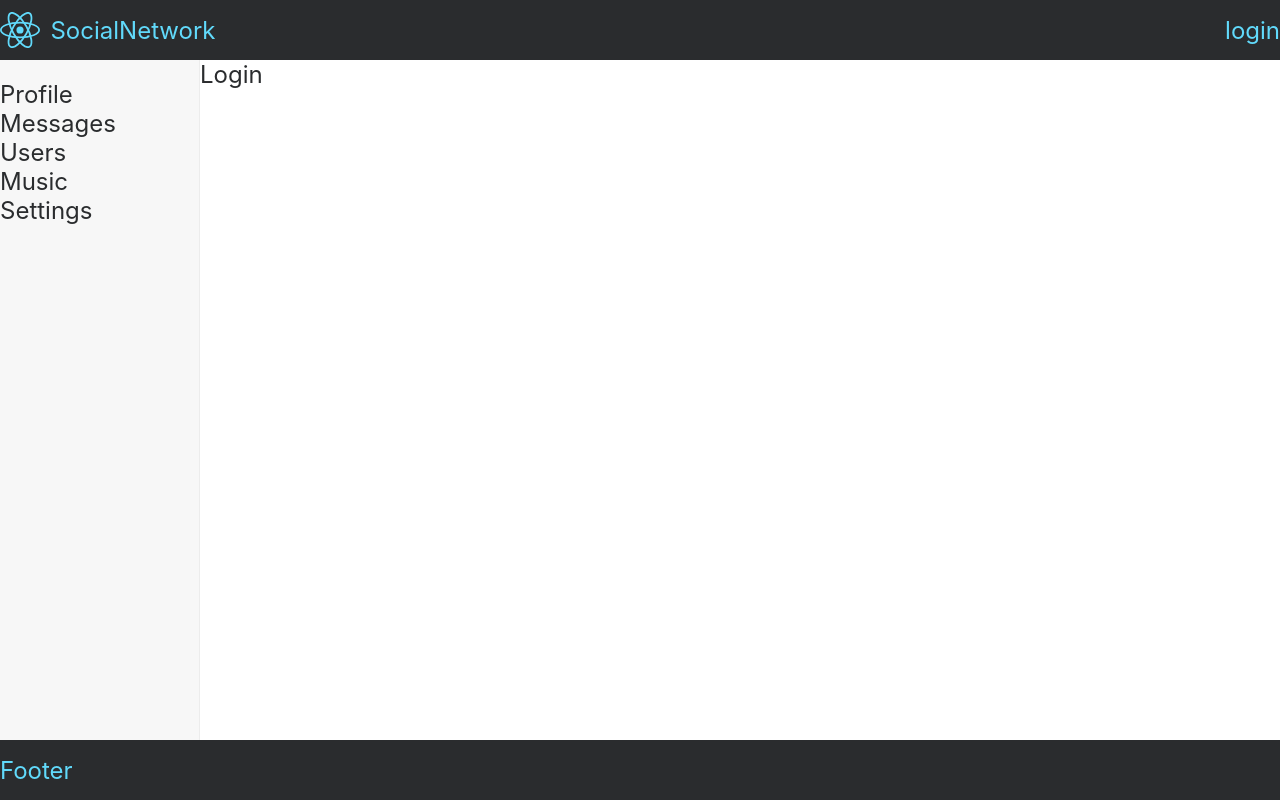
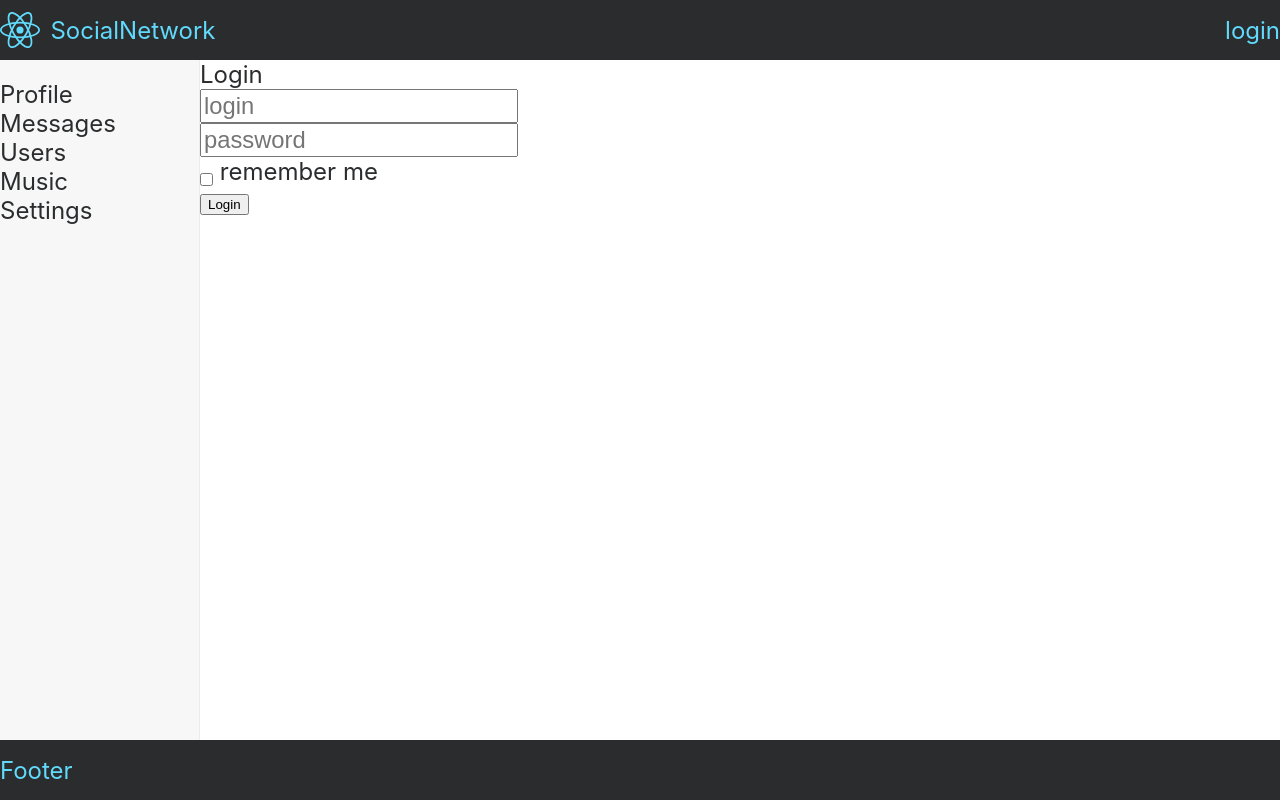
Before and after one commit to kasyan99/social-network, a React (Create React App) app: page /login in a window 1280 px wide. Shown: the top 800 px of the page. Built offline with nearby package versions, Linux system fonts and the light colour scheme; no server answers.

Commit message:
redux-form login

```diff
--- a/package.json
+++ b/package.json
@@ -13,6 +13,7 @@
     "react-router-dom": "^6.2.2",
     "react-scripts": "5.0.0",
     "redux": "^4.1.2",
+    "redux-form": "^8.3.8",
     "redux-thunk": "^2.4.1",
     "web-vitals": "^2.1.4"
   },
--- a/src/components/Login/Login.js
+++ b/src/components/Login/Login.js
@@ -1,7 +1,42 @@
 import React from "react";
+import { Field } from "redux-form";
+import { reduxForm } from "redux-form";
+
+const LoginForm = (props) => {
+   console.log(props);
+   return (
+      <form onSubmit={props.handleSubmit}>
+         <div>
+            <Field placeholder={"login"} component={"input"} name={"login"} />
+         </div>
+         <div>
+            <Field placeholder={"password"} component={"input"} name={"password"} />
+         </div>
+         <div>
+            <Field component={"input"} type={"checkbox"} name={"rememberMe"} /> remember me
+         </div>
+         <div>
+            <button>Login</button>
+         </div>
+      </form>
+   )
+}
+
+const LoginReduxForm = reduxForm({
+   form: 'loginForm'
+})(LoginForm)
+
 
 const Login = (props) => {
-   return <h1>Login</h1>
+   const onSubmit = (formData) => {
+      console.log(formData);
+   }
+   return (
+      <div>
+         <h1>Login</h1>
+         <LoginReduxForm onSubmit={onSubmit} />
+      </div>
+   )
 }
 
 export default Login
--- a/src/index.js
+++ b/src/index.js
@@ -12,7 +12,7 @@ import { BrowserRouter } from 'react-router-dom';
 import store from './reduxF/redux-store';
 import { Provider } from 'react-redux';
 
-window.state = store.getState()
+window.store = store
 ReactDOM.render(
   <BrowserRouter>
     {/* <React.StrictMode> */}
--- a/src/reduxF/redux-store.js
+++ b/src/reduxF/redux-store.js
@@ -5,13 +5,15 @@ import messagesReducer from "./messsages-reducer";
 import profileReducer from "./profile-reducer";
 import usersReducer from "./users-reducer";
 import thunkMiddleware from "redux-thunk";
+import { reducer as formReducer } from "redux-form";
 
 const redusers = combineReducers({
    profile: profileReducer,
    messages: messagesReducer,
    aside: asideReducer,
    users: usersReducer,
-   auth: authReducer
+   auth: authReducer,
+   form: formReducer
 })
 
 const store = createStore(redusers, applyMiddleware(thunkMiddleware))
```
Also changed, not shown: 1 other file (tests, documents, lock files or other folders).
